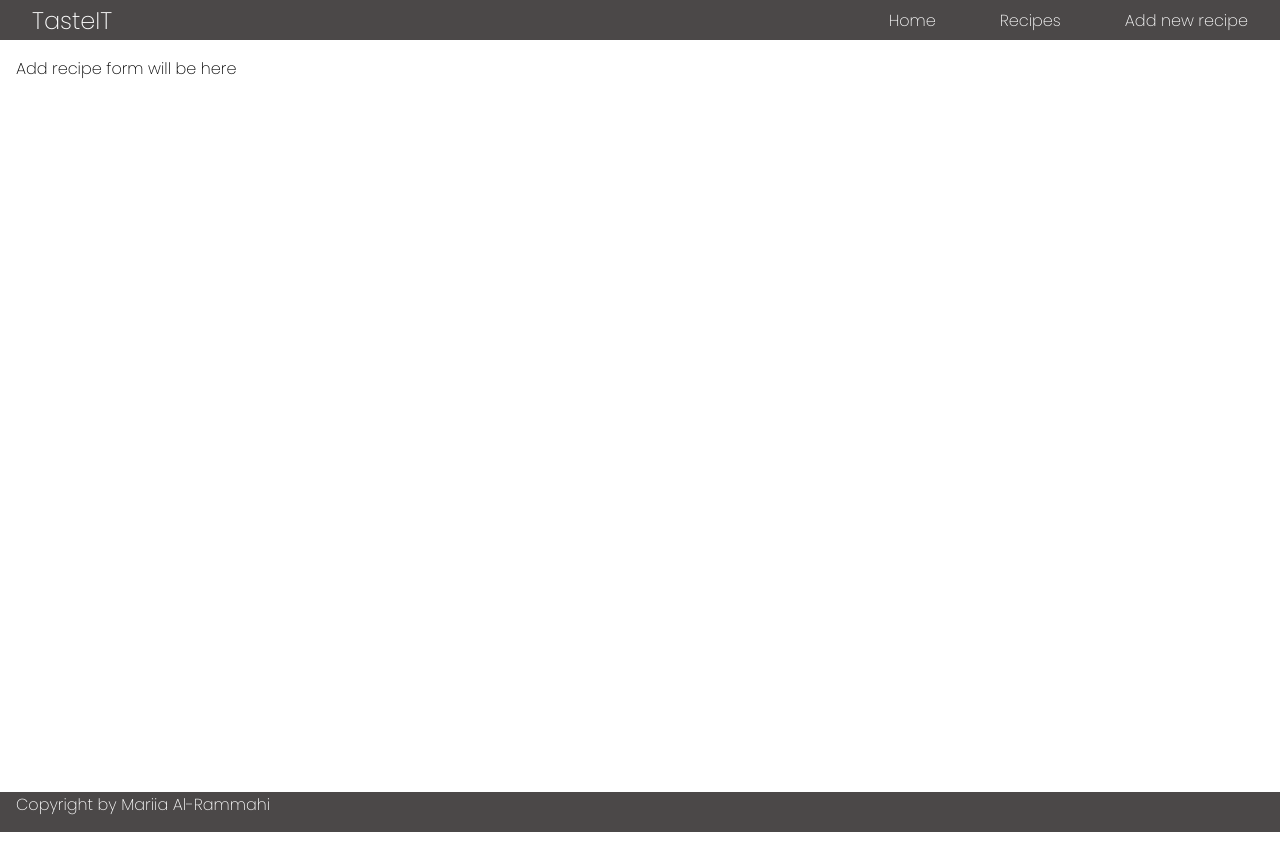
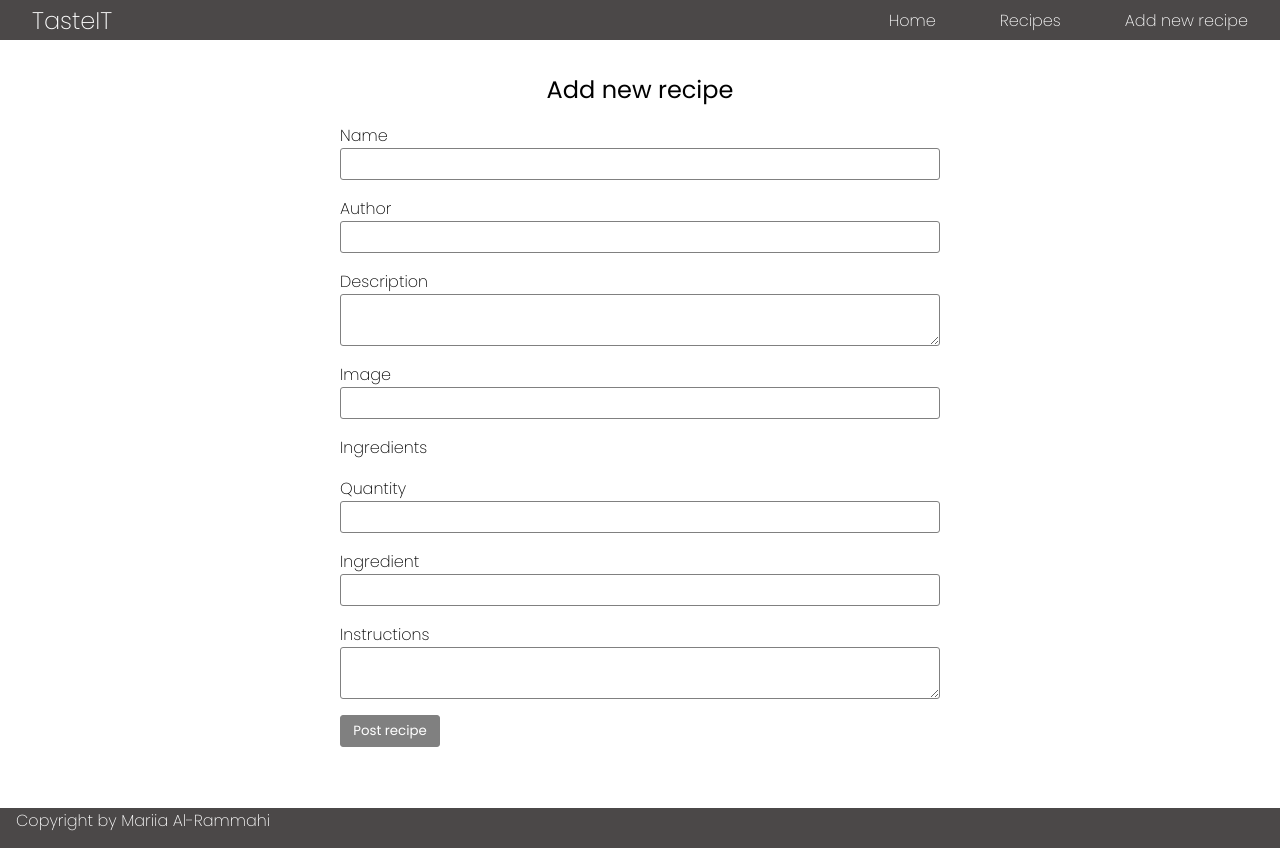
Before and after one commit to alrammahi-mariia/TasteIt, a React (Create React App) app: page /addrecipe in a window 1280 px wide. Built offline with nearby package versions, Linux system fonts and the light colour scheme.

Commit message:
added addrecipe form view

```diff
--- a/src/App.css
+++ b/src/App.css
@@ -220,7 +220,47 @@ a {
   margin-top: 2rem;
 }
 
-.footer {
+.form-container {
+  margin: 2rem;
+  display: flex;
+  flex-direction: column;
+  justify-content: center;
+  align-items: center;
+}
+
+form {
+  display: flex;
+  align-items: flex-start;
+  justify-content: center;
+  flex-direction: column;
+}
+
+form input,
+textarea {
+  font-family: inherit;
+  padding: 5px;
+  width: 600px;
+  border-radius: 3px;
+  border: 1px solid grey;
+}
+
+form label {
+  margin-top: 1rem;
+}
+
+form input[type="submit"] {
+  width: 100px;
+  margin-top: 1rem;
+  padding: 5px;
+  font-family: inherit;
+  background-color: grey;
+  border: 1px solid grey;
+  color: white;
+  border-radius: 3px;
+  cursor: pointer;
+}
+
+form .footer {
   text-align: center;
   margin-top: 1rem;
 }
--- a/src/Components/AddRecipe.js
+++ b/src/Components/AddRecipe.js
@@ -2,8 +2,26 @@ import React from "react";
 
 const AddRecipe = () => {
   return (
-    <div>
-      <p>Add recipe form will be here</p>
+    <div className="form-container">
+      <h2>Add new recipe</h2>
+      <form>
+        <label htmlFor="name">Name</label>
+        <input type="text" name="name" id="name" />
+        <label htmlFor="author">Author</label>
+        <input type="text" name="author" id="author" />
+        <label htmlFor="description">Description</label>
+        <textarea name="description" id="description" />
+        <label htmlFor="image">Image</label>
+        <input type="url" name="image" id="image" />
+        <label htmlFor="ingredients">Ingredients</label>
+        <label htmlFor="quantity">Quantity</label>
+        <input type="text" name="quantity" />
+        <label htmlFor="ingredient">Ingredient</label>
+        <input type="text" name="ingredient" />
+        <label htmlFor="instructions">Instructions</label>
+        <textarea name="instructions" id="instructions" />
+        <input type="submit" value="Post recipe" />
+      </form>
     </div>
   );
 };
```
Also changed, not shown: src/assets/pizza.jpeg (renamed from src/Components/pizza.jpeg).
